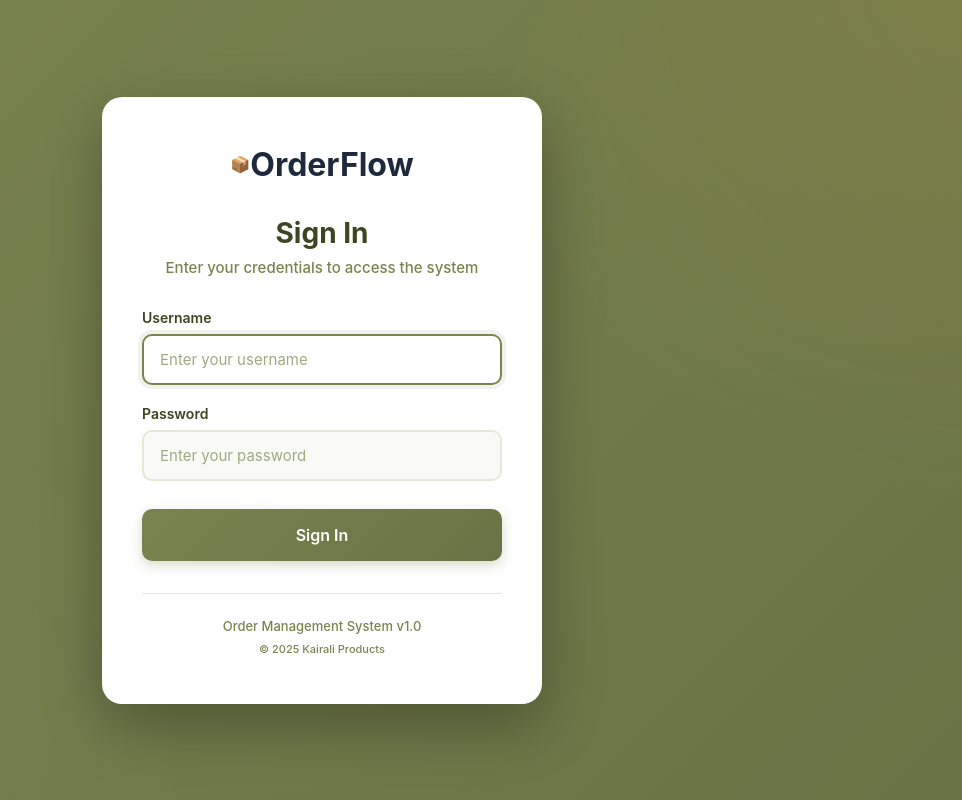
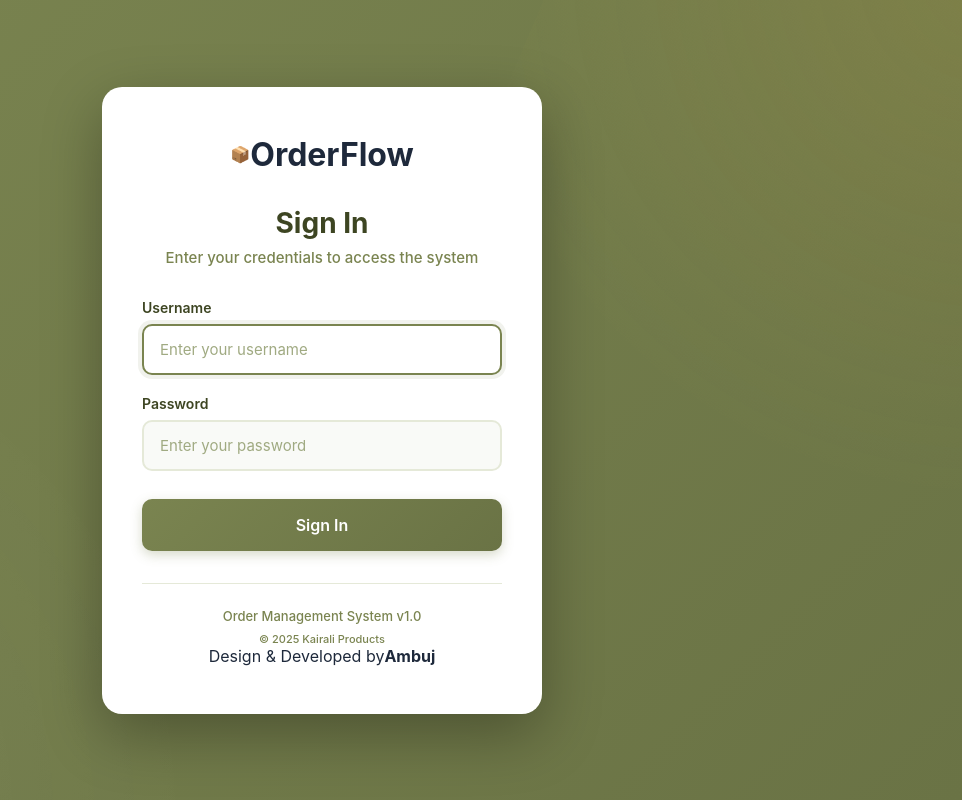
Before and after one commit to dmekairali/OMS, a Next.js app: page /login in a window 1280 px wide. Shown: the whole page, without its empty margins (318-1280 px from the left). Built offline with nearby package versions, Linux system fonts and the light colour scheme.

Commit message:
Update login.js

```diff
--- a/pages/login.js
+++ b/pages/login.js
@@ -114,9 +114,14 @@
         </form>
 
         <div className={styles.footer}>
-          <p>Order Management System v1.0</p>
-          <p style={{ marginTop: '8px', fontSize: '11px' }}>© 2025 Kairali Products</p>
-        </div>
+  <p>Order Management System v1.0</p>
+  <p style={{ marginTop: '8px', fontSize: '11px' }}>© 2025 Kairali Products</p>
+  <div className={styles.watermark}>
+    <span>Design & Developed by</span>
+    <strong>Ambuj</strong>
+  </div>
+</div>
+
       </div>
     </div>
   );
```
